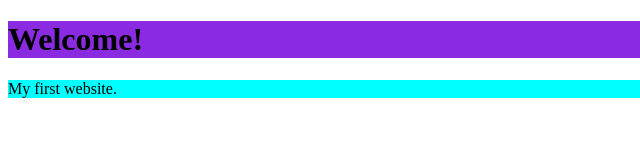
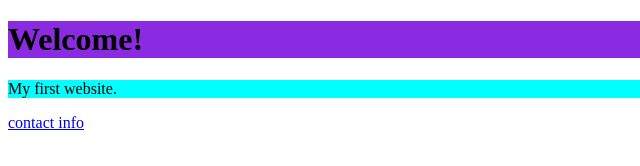
Before and after one commit to etnikol/nikol-s-portfolio, a plain HTML site: page index.html in a window 1280 px wide. Shown: the full height of the page, 0-640 px from the left. Drawn offline with Linux system fonts and the light colour scheme.

Commit message:
Add contact

```diff
--- a/index.html
+++ b/index.html
@@ -13,5 +13,6 @@
         <p>
             My first website.
         </p>
+        <a href="contact.html">contact info</a>
     </body>
 </html>
```
Also changed, not shown: contact.html (added, +1 -0 lines).
